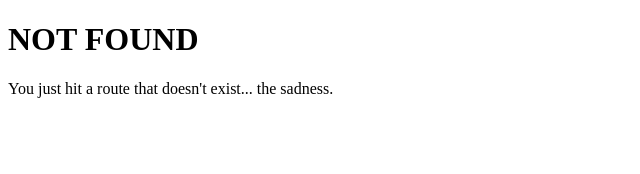
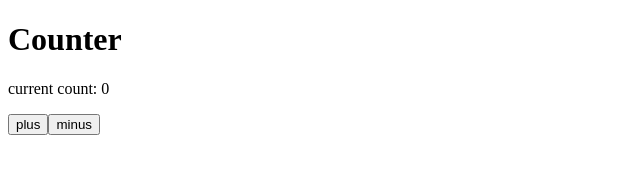
Before and after one commit to parinz1234/my-gatsby-site, a Gatsby site: page /counter in a window 1280 px wide. Before the commit this address had no page. Shown: the whole page, without its empty margins (0-640 px from the left). Built offline with nearby package versions, Linux system fonts and the light colour scheme; Gatsby itself is replaced by a stand-in of ours.

Commit message:
add counter page

```diff
--- /dev/null
+++ b/src/pages/counter.js
@@ -0,0 +1,25 @@
+import React from "react";
+
+class Counter extends React.Component {
+  state = {
+    count: 0
+  }
+
+  increment = () => {
+    this.setState({ count: this.state.count + 1 })
+  }
+  decrement = () => {
+    this.setState({ count: this.state.count - 1 })
+  }
+
+  render() {
+    return <div>
+      <h1>Counter</h1>
+      <p>current count: { this.state.count }</p>
+      <button onClick={this.increment}>plus</button>
+      <button onClick={this.decrement}>minus</button>
+    </div>
+  }
+}
+
+export default Counter;
--- a/src/pages/index.js
+++ b/src/pages/index.js
@@ -7,6 +7,8 @@ const IndexPage = () => (
     <p>Welcome to your new Gatsby site.</p>
     <p>Now go build something great.</p>
     <Link to="/page-2">Go to page 2</Link>
+    <br/>
+    <Link to="/counter">Interactive Counter Page </Link>
   </div>
 )
 
```
